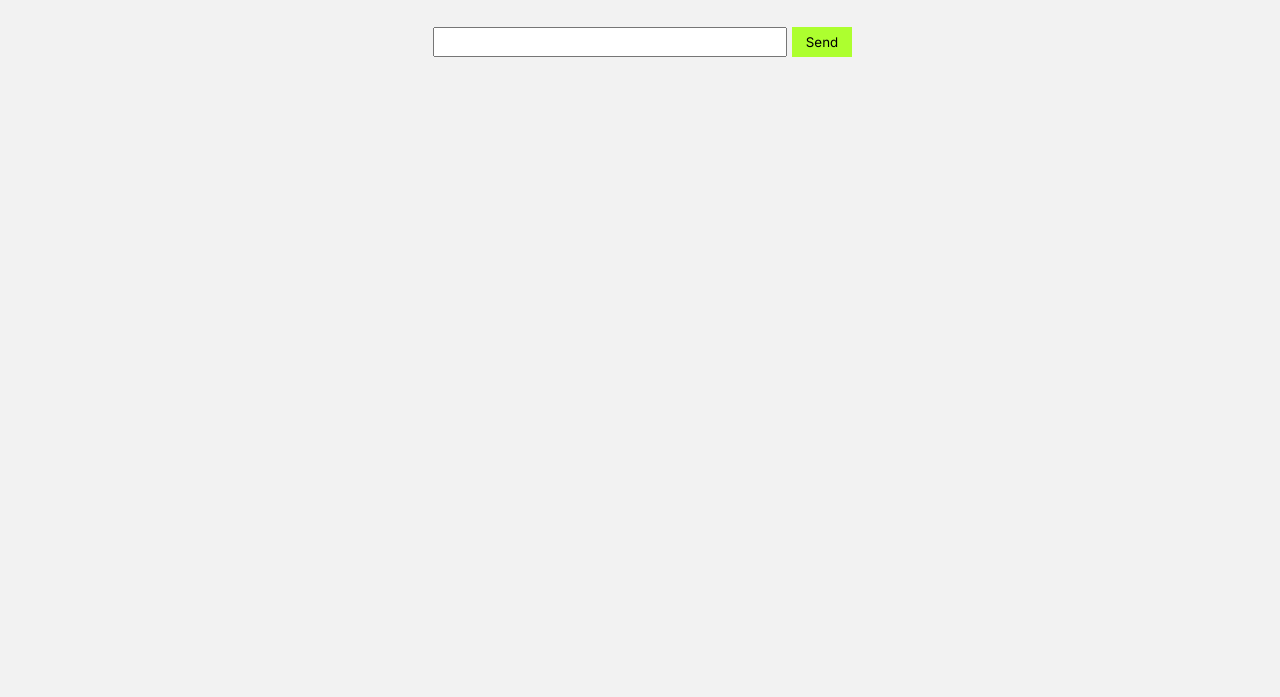
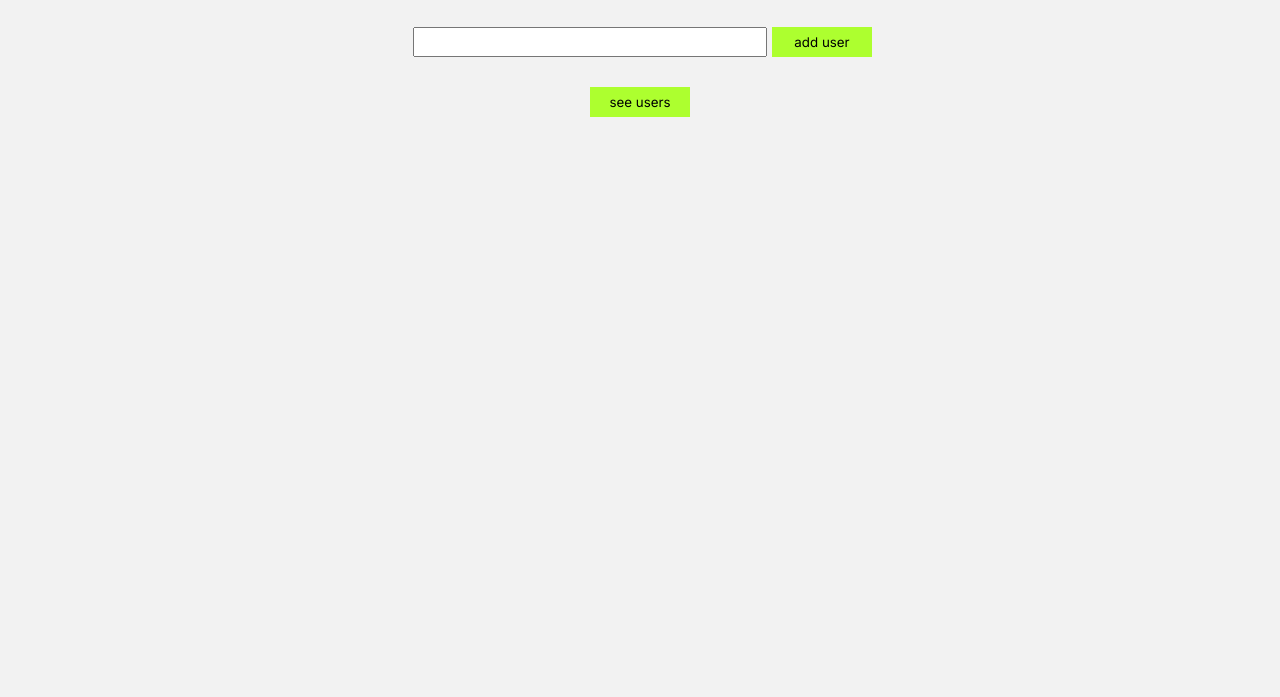
Before and after one commit to VitorPio7/myForm, a website: page views/index.html in a window 1280 px wide. Shown: the part 103-800 px from the top of the page. Drawn offline with Linux system fonts and the light colour scheme; files that its build step writes are made by us from their sources.

Commit message:
first commit

```diff
--- a/public/css/index.css
+++ b/public/css/index.css
@@ -24,9 +24,12 @@ form input {
   width: 350px;
 }
 form button {
-  width: 60px;
+  width: 100px;
   background-color: greenyellow;
   border: transparent;
+  cursor: pointer;
+  font-family: "Inter", sans-serif;
+  font-weight: 400;
 }
 body {
   background-color: #f2f2f2f2;
--- a/views/index.html
+++ b/views/index.html
@@ -19,7 +19,10 @@
     <form action="/adduser" method="post">
       <label for="name"></label>
       <input type="text" name="text" id="myName" />
-      <button type="submit">Send</button>
+      <button type="submit">add user</button>
+    </form>
+    <form action="/users">
+      <button type="submit">see users</button>
     </form>
   </body>
 </html>
```
Also changed, not shown: views/users.html (+6 -1 lines), public/css/users.css (added).
